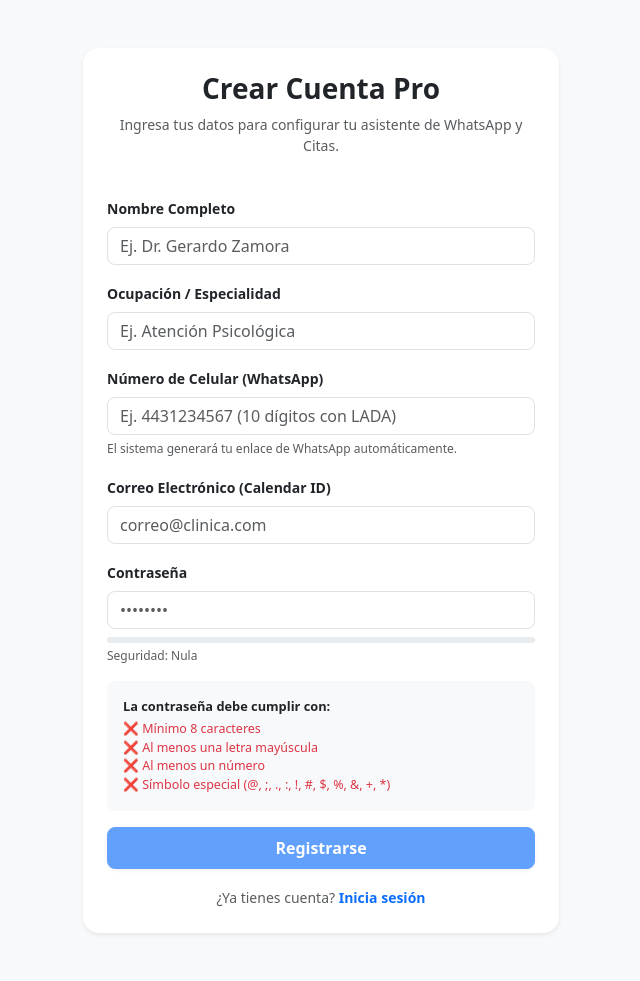
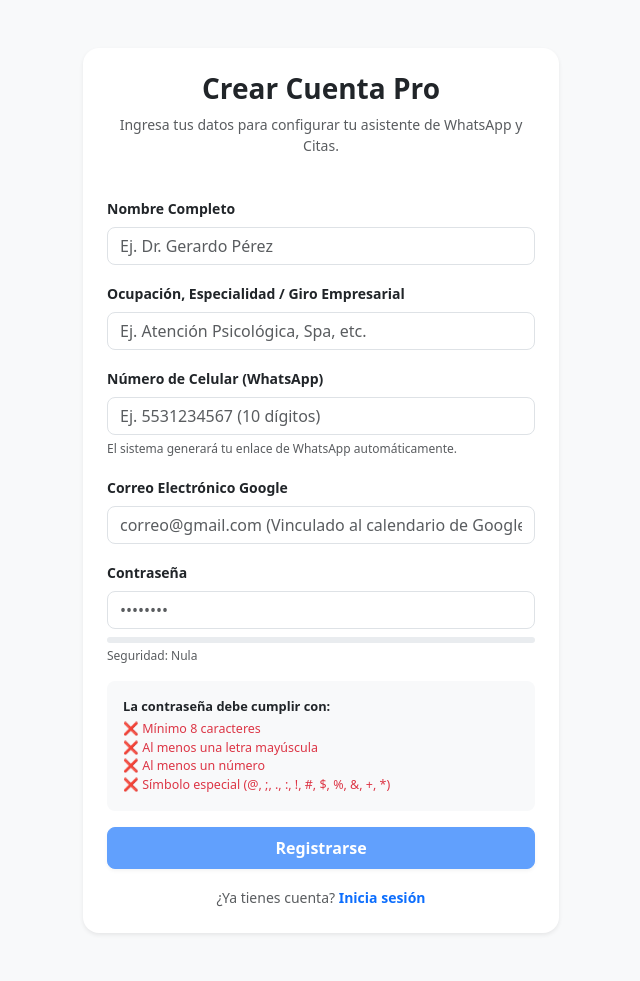
Before and after one commit to gerard24zam-netizen/asistente_virtual, a Flask app: page /register in a window 1280 px wide. Shown: the whole page, without its empty margins (319-959 px from the left). Run offline with Flask 3, Linux system fonts and the light colour scheme.

Commit message:
Update placeholders and labels in registration form

```diff
--- a/templates/register.html
+++ b/templates/register.html
@@ -28,23 +28,23 @@
             <form method="POST" id="registerForm">
                 <div class="mb-3">
                     <label for="nombre" class="form-label small fw-bold">Nombre Completo</label>
-                    <input type="text" class="form-control rounded-3" id="nombre" name="nombre" required placeholder="Ej. Dr. Gerardo Zamora">
+                    <input type="text" class="form-control rounded-3" id="nombre" name="nombre" required placeholder="Ej. Dr. Gerardo Pérez">
                 </div>
 
                 <div class="mb-3">
-                    <label for="ocupacion" class="form-label small fw-bold">Ocupación / Especialidad</label>
-                    <input type="text" class="form-control rounded-3" id="ocupacion" name="ocupacion" required placeholder="Ej. Atención Psicológica">
+                    <label for="ocupacion" class="form-label small fw-bold">Ocupación, Especialidad / Giro Empresarial</label>
+                    <input type="text" class="form-control rounded-3" id="ocupacion" name="ocupacion" required placeholder="Ej. Atención Psicológica, Spa, etc.">
                 </div>
 
                 <div class="mb-3">
                     <label for="telefono" class="form-label small fw-bold">Número de Celular (WhatsApp)</label>
-                    <input type="tel" class="form-control rounded-3" id="telefono" name="telefono" required placeholder="Ej. 4431234567 (10 dígitos con LADA)">
+                    <input type="tel" class="form-control rounded-3" id="telefono" name="telefono" required placeholder="Ej. 5531234567 (10 dígitos)">
                     <small class="text-muted" style="font-size: 0.75rem;">El sistema generará tu enlace de WhatsApp automáticamente.</small>
                 </div>
 
                 <div class="mb-3">
-                    <label for="email" class="form-label small fw-bold">Correo Electrónico (Calendar ID)</label>
-                    <input type="email" class="form-control rounded-3" id="email" name="email" required placeholder="correo@clinica.com">
+                    <label for="email" class="form-label small fw-bold">Correo Electrónico Google</label>
+                    <input type="email" class="form-control rounded-3" id="email" name="email" required placeholder="correo@gmail.com (Vinculado al calendario de Google)">
                 </div>
 
                 <div class="mb-3">
```
